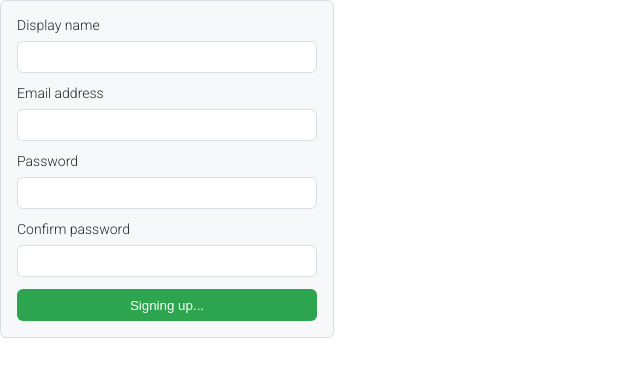
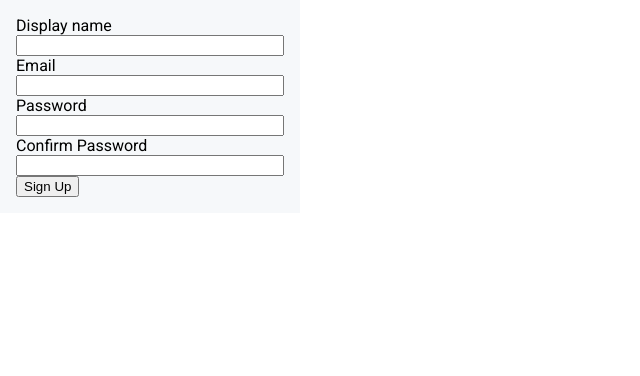
Before and after one commit to MChuduk/ftracker-front, a React (Create React App) app: page / in a window 1280 px wide. Shown: the top 376 px of the page, without its empty margins (0-640 px from the left). Built offline with nearby package versions, Linux system fonts and the light colour scheme.

Commit message:
add sign up form

```diff
--- a/package.json
+++ b/package.json
@@ -6,6 +6,7 @@
     "@apollo/client": "^3.7.8",
     "@emotion/react": "^11.10.0",
     "@emotion/styled": "^11.10.0",
+    "@hookform/error-message": "^2.0.1",
     "@mui/icons-material": "^5.8.4",
     "@mui/material": "^5.10.0",
     "@testing-library/jest-dom": "^5.16.5",
@@ -14,6 +15,7 @@
     "graphql": "^16.6.0",
     "react": "^18.2.0",
     "react-dom": "^18.2.0",
+    "react-hook-form": "^7.43.2",
     "react-scripts": "5.0.1",
     "sass": "^1.54.3",
     "web-vitals": "^2.1.4"
--- a/src/components/AccentButton/AccentButton.module.scss
+++ b/src/components/AccentButton/AccentButton.module.scss
@@ -6,6 +6,7 @@
   border-radius: 6px;
   height: 32px;
   border: 0;
+
 
   &:hover {
     background: #2e984a;
--- a/src/components/AccentButton/index.js
+++ b/src/components/AccentButton/index.js
@@ -2,9 +2,11 @@ import styles from "./AccentButton.module.scss";
 
 function AcccentButton({ content, onClick, disabled }) {
   return (
-    <button className={styles.container} onClick={onClick} disabled={disabled}>
-      <p>{content}</p>
-    </button>
+    <div className={styles.container}>
+      <button onClick={onClick} disabled={disabled}>
+        <p>{content}</p>
+      </button>
+    </div>
   );
 }
 
--- /dev/null
+++ b/src/components/AccentErrorBox/AccentErrorBox.module.scss
@@ -0,0 +1,5 @@
+.container {
+    width: auto;
+    background: #ffebe9;
+    height: 55px;
+}
--- /dev/null
+++ b/src/components/AccentErrorBox/index.js
@@ -0,0 +1,7 @@
+import styles from "./AccentErrorBox.module.scss";
+
+function AccentErrorBox({ message }) {
+  return <div className={styles.container}>{message}</div>;
+}
+
+export default AccentErrorBox;
--- a/src/components/Forms/SignUpForm/SignUpForm.module.scss
+++ b/src/components/Forms/SignUpForm/SignUpForm.module.scss
@@ -1,34 +1,52 @@
 .wrapper {
-  display: flex;
-  justify-content: center;
-}
-
-.container {
   display: flex;
   flex-direction: column;
   justify-content: center;
   width: 300px;
+}
+
+.input {
+  display: flex;
+  flex-direction: column;
+}
+
+.errorBox {
+}
+
+form {
   background: #f6f8fa;
-  border: 1px #d8dee4 solid;
-  border-radius: 6px;
   padding: 16px;
+}
 
-  .header {
-    display: flex;
-    flex-direction: column;
-    align-items: center;
+// .container {
+//   display: flex;
+//   flex-direction: column;
+//   justify-content: center;
+//   width: 300px;
+// }
 
-    .logo {
-      width: 48px;
-      height: 48px;
-      padding: 32px 32px 12px 32px;
-      fill: #24292f;
-    }
+// form {
+//   background: #f6f8fa;
+//   border: 1px #d8dee4 solid;
+//   border-radius: 6px;
+//   padding: 16px;
 
-    p {
-      font-size: 22px;
-      font-weight: 300;
-      color: #24292f;
-    }
-  }
-}
+//   .header {
+//     display: flex;
+//     flex-direction: column;
+//     align-items: center;
+
+//     .logo {
+//       width: 48px;
+//       height: 48px;
+//       padding: 32px 32px 12px 32px;
+//       fill: #24292f;
+//     }
+
+//     p {
+//       font-size: 22px;
+//       font-weight: 300;
+//       color: #24292f;
+//     }
+//   }
+// }
--- a/src/components/Forms/SignUpForm/index.js
+++ b/src/components/Forms/SignUpForm/index.js
@@ -5,58 +5,140 @@ import { useEffect, useState } from "react";
 import { useMutation } from "@apollo/client";
 import { SIGN_UP_MUTATION } from "./mutations/signUp";
 import AccentLoader from "../../AccentLoader";
+import AccentErrorBox from "../../AccentErrorBox";
+import { useForm, useFormState } from "react-hook-form";
+import { ErrorMessage } from "@hookform/error-message";
 
 function SignUpForm() {
-  const [displayName, setDisplayName] = useState("");
-  const [email, setEmail] = useState("");
-  const [password, setPassword] = useState("");
-  const [confirmPassword, setConfirmPassword] = useState("");
-  const [signUpMutation, { data, loading, error }] = useMutation(
-    SIGN_UP_MUTATION,
-    { errorPolicy: "all" }
-  );
+  const {
+    register,
+    formState: { errors },
+    handleSubmit,
+    setError,
+    getValues,
+    setValue,
+    reset,
+  } = useForm({ reValidateMode: "onSubmit" });
 
-  const signUp = (email, password) => {
-    console.log(`signUp -> ${email} ${password}`);
+  const [signUpMutation, { loading }] =
+    useMutation(SIGN_UP_MUTATION);
+
+  const onSubmit = (data) => {
+    const { email, password, displayName } = data;
     signUpMutation({
       variables: {
-        credentials: {
-          email,
-          password,
+        credentials: { email, password, displayName },
       },
+      onError: (error) => setError('email', error),
+      onCompleted: (data) => {
+        console.log("data: ", data);
+        reset();
       },
     });
-
-    // console.log("apollo error: ", error);
   };
 
-  useEffect(() => console.log("apollo error", error?.graphQLErrors), [error]);
+  const getError = () => {
+    for (const key of Object.keys(errors)) {
+      return (
+        <ErrorMessage
+          errors={errors}
+          name={key}
+          render={({ message }) => <p>{message}</p>}
+        />
+      );
+    }
+  };
 
   return (
-    <div className={styles.container}>
-      <TextInputField
-        label="Display name"
-        value={displayName}
-        setValue={setDisplayName}
+    <div className={styles.wrapper}>
+      {getError()}
+      <form onSubmit={handleSubmit(onSubmit)}>
+        <div className={styles.input}>
+          <label>Display name</label>
+          <input
+            {...register("displayName", {
+              required: "Display name is required",
+              minLength: {
+                value: 3,
+                message:
+                  "Display name must be longer than or equal to 3 characters",
+              },
+              maxLength: {
+                value: 50,
+                message:
+                  "Display name must be shorter than or equal to 50 characters",
+              },
+            })}
+            type="text"
           />
-      <TextInputField label="Email address" value={email} setValue={setEmail} />
-      <TextInputField
-        label="Password"
+        </div>
+        <div className={styles.input}>
+          <label>Email</label>
+          <input
+            {...register("email", {
+              required: "Email is required",
+              minLength: {
+                value: 10,
+                message: "Email must be longer than or equal to 10 characters",
+              },
+              maxLength: {
+                value: 50,
+                message: "Email must be shorter than or equal to 50 characters",
+              },
+              pattern: {
+                value: /^[A-Z0-9._%+-]+@[A-Z0-9.-]+\.[A-Z]{2,}$/i,
+                message: "Email must be an email",
+              },
+            })}
+            type="text"
+          />
+        </div>
+        <div className={styles.input}>
+          <label>Password</label>
+          <input
             type="password"
-        value={password}
-        setValue={setPassword}
+            {...register("password", {
+              onChange: (e) => setValue("password", e.target.value),
+              required: "Password is required",
+              minLength: {
+                value: 10,
+                message:
+                  "Password must be longer than or equal to 10 characters",
+              },
+              maxLength: {
+                value: 50,
+                message:
+                  "Password must be shorter than or equal to 50 characters",
+              },
+              validate: (value) => {
+                if (!/[A-Z]/.test(value))
+                  return "Password must contains uppercase letters";
+                if (!/[a-z]/.test(value))
+                  return "Password must contains lowercase letters";
+                if (!/[0-9]/.test(value))
+                  return "Password must contains digits/number";
+                if (!/[!#$%&'()*+,-./:;<=>?@[\]^_{|}~]/.test(value))
+                  return "Password must contains special characters";
+                return true;
+              },
+            })}
           />
-      <TextInputField
-        label="Confirm password"
+        </div>
+        <div className={styles.input}>
+          <label>Confirm Password</label>
+          <input
+            {...register("confirmPassword", {
+              required: "Confirm password",
+              validate: (value) => {
+                if (value !== getValues("password")) return "Password mismatch";
+                return true;
+              },
+            })}
             type="password"
-        value={confirmPassword}
-        setValue={setConfirmPassword}
           />
-      <AcccentButton
-        content={!loading ? "Signing up..." : "Sign Up"}
-        disabled={loading}
-        onClick={() => signUp(email, password)}
-      />
+        </div>
+        <input type="submit" value={loading ? "Signing Up..." : "Sign Up"} />
+      </form>
     </div>
   );
 }
--- a/src/components/Forms/SignUpForm/mutations/signUp.js
+++ b/src/components/Forms/SignUpForm/mutations/signUp.js
@@ -6,6 +6,7 @@ export const SIGN_UP_MUTATION = gql`
       id
       email
       password
+      displayName
     }
   }
 `;
--- a/src/components/TextInputField/index.js
+++ b/src/components/TextInputField/index.js
@@ -1,10 +1,10 @@
 import styles from "./TextInputField.module.scss";
 
-function TextInputField({ label, type = "text", value, setValue }) {
+function TextInputField({ register, label, validation, type = "text", value, setValue }) {
   return (
     <div className={styles.container}>
       <label>{label}</label>
-      <input type={type} value={value} onChange={(e) => setValue(e.target.value)} ></input>
+      <input {...register(label, validation)}></input>
     </div>
   );
 }
```
Also changed, not shown: 1 other file (tests, documents, lock files or other folders). Lines whose indentation alone changed are shown as unchanged.
